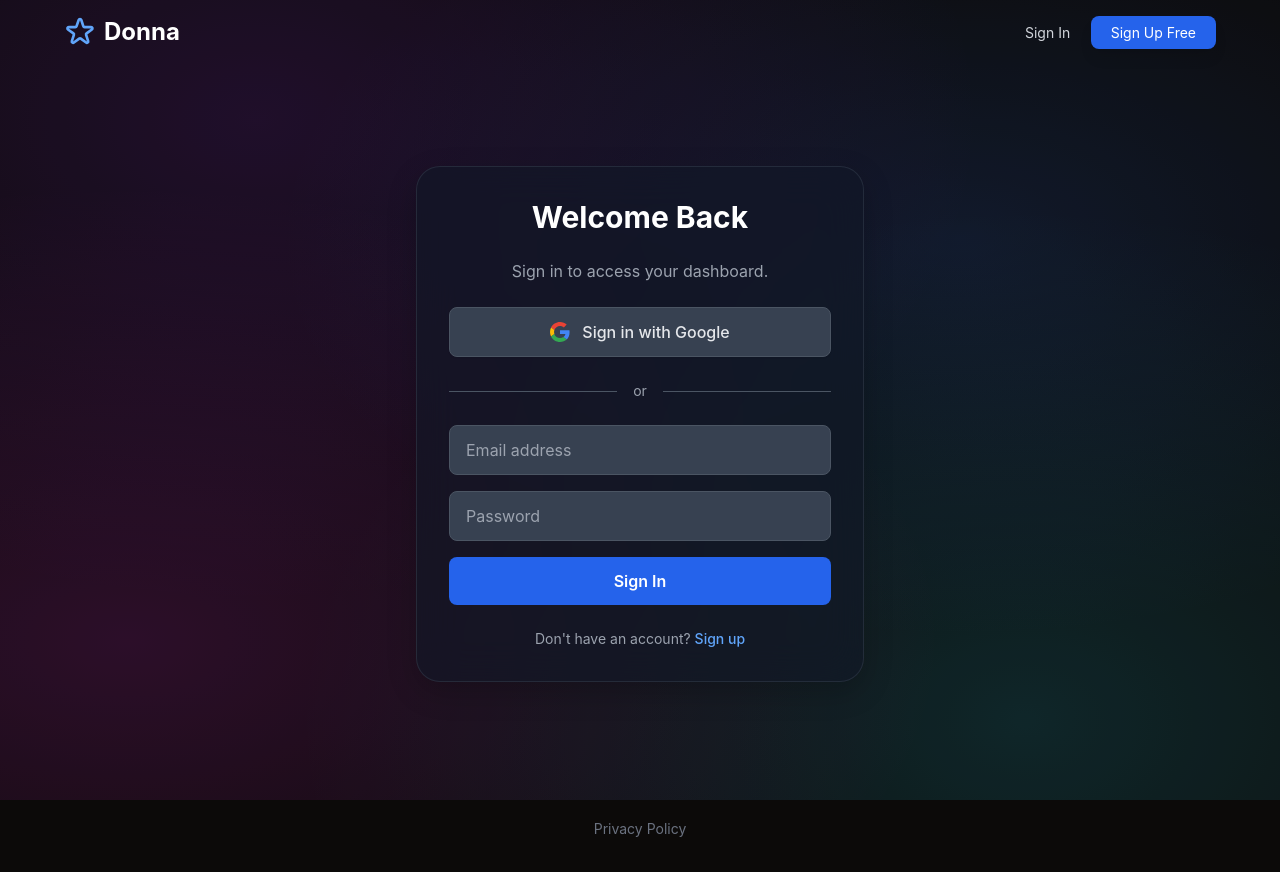
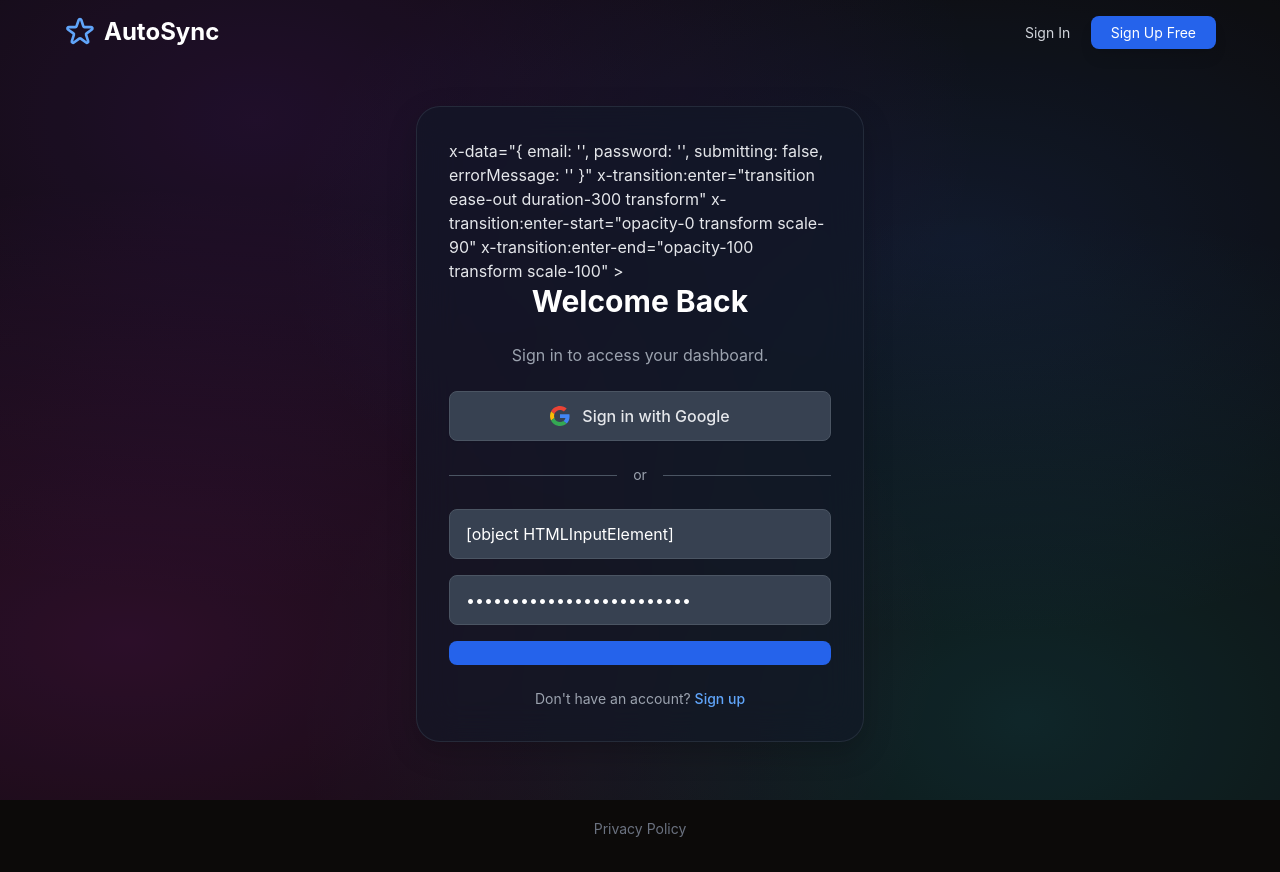
Before and after one commit to BETTlM/Secretary, a Flask app: page /login in a window 1280 px wide. Run offline with Flask 3, Linux system fonts and the light colour scheme; some libraries are stand-ins or nearby versions; some web fonts are replaced.

Commit message:
2025-11-05 21:39:41

```diff
--- a/templates/index.html
+++ b/templates/index.html
@@ -1,5 +1,5 @@
 {% extends "layout.html" %}
-{% block title %}Donna AI - Your Personal WhatsApp Secretary{% endblock %}
+{% block title %}AutoSync AI - Your Personal WhatsApp Assistant{% endblock %}
 
 {% block content %}
 <div class="text-center"
@@ -8,6 +8,7 @@
      x-transition:enter-start="opacity-0 translate-y-10"
      x-transition:enter-end="opacity-100 translate-y-0">
 
+    <!-- Hero Section -->
     <h1 class="text-5xl md:text-7xl font-extrabold text-white leading-tight">
         Never Miss a Deadline
         <br>
@@ -30,6 +31,7 @@
         </a>
     </div>
 
+    <!-- Feature Bento Box -->
     <div class="mt-24 max-w-5xl mx-auto grid grid-cols-1 md:grid-cols-3 gap-6">
 
         <div class="glass-card p-6 md:col-span-1 transform transition-all duration-300 hover:scale-105 hover:border-blue-400">
--- a/templates/layout.html
+++ b/templates/layout.html
@@ -4,19 +4,32 @@
     <meta charset="UTF-8">
     <meta name="viewport" content="width=device-width, initial-scale=1.0">
 
-    <title>{% block title %}Donna AI{% endblock %}</title>
+    <!-- Page Title -->
+    <title>{% block title %}AutoSync AI{% endblock %}</title>
 
+    <!-- Fonts & Scripts -->
     <link rel="preconnect" href="https://rsms.me/">
     <link rel="stylesheet" href="https://rsms.me/inter/inter.css">
     <script src="https://cdn.tailwindcss.com"></script>
     <script defer src="https://cdn.jsdelivr.net/npm/alpinejs@3.x.x/dist/cdn.min.js"></script>
 
+    <!--
+    NEW: FIREBASE SDKs
+    We load these in the <head> so they are ready for the login forms.
+    -->
+    <script src="https://www.gstatic.com/firebasejs/8.10.1/firebase-app.js"></script>
+    <script src="https://www.gstatic.com/firebasejs/8.10.1/firebase-auth.js"></script>
+    <!-- Our custom Firebase functions -->
+    <script src="{{ url_for('static', filename='firebase-init.js') }}"></script>
+
     <style>
+        /* Base Font */
         body {
             font-family: 'Inter', sans-serif;
             overflow-x: hidden;
         }
 
+        /* The new Mesh Gradient Background (CSS Only) */
         body::before {
             content: '';
             position: fixed;
@@ -26,7 +39,7 @@
             height: 100vh;
             z-index: -1;
             opacity: 0.8;
-            background-color: #0c0a09;
+            background-color: #0c0a09; /* stone-950 */
             background-image:
                 radial-gradient(at 20% 15%, hsla(272, 76%, 53%, 0.2) 0px, transparent 50%),
                 radial-gradient(at 75% 30%, hsla(220, 80%, 55%, 0.2) 0px, transparent 50%),
@@ -41,30 +54,37 @@
             100% { background-position: 0% 50%; }
         }
 
+        /* The "Glassmorphism" Card Style */
         .glass-card {
-            background-color: rgba(17, 24, 39, 0.6);
+            background-color: rgba(17, 24, 39, 0.6); /* gray-900 with 60% opacity */
             backdrop-filter: blur(20px);
             -webkit-backdrop-filter: blur(20px);
-            border: 1px solid rgba(55, 65, 81, 0.5);
-            border-radius: 1.5rem;
+            border: 1px solid rgba(55, 65, 81, 0.5); /* gray-700 with 50% opacity */
+            border-radius: 1.5rem; /* rounded-3xl */
             box-shadow: 0 10px 30px rgba(0, 0, 0, 0.2);
         }
+
+        /* Hides Alpine.js elements until they are ready */
+        [x-cloak] { display: none !important; }
     </style>
 </head>
-
 <body class="bg-stone-950 text-gray-200 antialiased">
 
+    <!-- Navigation Bar -->
     <nav class="fixed top-0 left-0 right-0 z-50 p-4">
         <div class="max-w-6xl mx-auto flex justify-between items-center">
             <a href="/" class="text-2xl font-bold text-white flex items-center group">
                 <svg class="w-8 h-8 mr-2 text-blue-400 group-hover:rotate-12 transition-transform duration-300" fill="none" stroke="currentColor" viewBox="0 0 24 24" xmlns="http://www.w3.org/2000/svg"><path stroke-linecap="round" stroke-linejoin="round" stroke-width="2" d="M11.049 2.927c.3-.921 1.603-.921 1.902 0l1.519 4.674a1 1 0 00.95.69h4.915c.969 0 1.371 1.24.588 1.81l-3.976 2.888a1 1 0 00-.363 1.118l1.518 4.674c.3.922-.755 1.688-1.538 1.118l-3.976-2.888a1 1 0 00-1.176 0l-3.976 2.888c-.783.57-1.838-.196-1.538-1.118l1.518-4.674a1 1 0 00-.363-1.118L2.98 10.099c-.783-.57-.38-1.81.588-1.81h4.914a1 1 0 00.95-.69L11.049 2.927z"></path></svg>
-                <span class="group-hover:text-blue-300 transition-colors">Donna</span>
+                <span class="group-hover:text-blue-300 transition-colors">AutoSync</span>
             </a>
             <div>
-
-                {% if session.get('user') %}
+                <!--
+                NEW: This nav is now dynamic. It checks the *server* session.
+                The signOut() function is from firebase-init.js
+                -->
+                {% if session.get('user_id') %}
                     <a href="/dashboard" class="py-2 px-4 text-sm text-gray-300 hover:text-white transition">Dashboard</a>
-                    <a href="/logout" class="py-2 px-5 text-sm bg-blue-600 text-white rounded-lg hover:bg-blue-700 transition transform hover:scale-105 shadow-lg">Logout</a>
+                    <button onclick="signOut()" class="py-2 px-5 text-sm bg-blue-600 text-white rounded-lg hover:bg-blue-700 transition transform hover:scale-105 shadow-lg">Logout</button>
                 {% else %}
                     <a href="/login" class="py-2 px-4 text-sm text-gray-300 hover:text-white transition">Sign In</a>
                     <a href="/register" class="py-2 px-5 text-sm bg-blue-600 text-white rounded-lg hover:bg-blue-700 transition transform hover:scale-105 shadow-lg">Sign Up Free</a>
@@ -73,9 +93,12 @@
         </div>
     </nav>
 
+    <!-- Main content block -->
     <main class="w-full min-h-screen flex items-center justify-center pt-24 pb-12 px-4">
         {% block content %}{% endblock %}
     </main>
+
+    <!-- Footer -->
     <footer class="w-full text-center p-4 pb-8">
         <a href="/privacy" class="text-sm text-gray-500 hover:text-gray-300 transition">
             Privacy Policy
--- a/templates/login.html
+++ b/templates/login.html
@@ -1,10 +1,14 @@
 {% extends "layout.html" %}
-{% block title %}Sign In - Donna{% endblock %}
+{% block title %}Sign In - AutoSync{% endblock %}
 
 {% block content %}
 <div
     class="w-full max-w-md p-8 space-y-6 glass-card"
-    x-data="{}"
+    <!--
+      NEW: x-data holds the form state.
+      The errorMessage pulls any server-side flash messages.
+    -->
+    x-data="{ email: '', password: '', submitting: false, errorMessage: '{{ get_flashed_messages(category_filter=['error']) | first or '' }}' }"
     x-transition:enter="transition ease-out duration-300 transform"
     x-transition:enter-start="opacity-0 transform scale-90"
     x-transition:enter-end="opacity-100 transform scale-100"
@@ -12,23 +16,19 @@
     <h1 class="text-3xl font-bold text-center text-white">Welcome Back</h1>
     <p class="text-center text-gray-400">Sign in to access your dashboard.</p>
 
-    {% with messages = get_flashed_messages(with_categories=true) %}
-      {% if messages %}
-        {% for category, message in messages %}
-          {% if category == 'error' %}
-            <div class="p-4 text-sm text-red-200 bg-red-800/50 rounded-lg border border-red-700" role="alert">
-                {{ message }}
-            </div>
-          {% endif %}
-        {% endfor %}
-      {% endif %}
-    {% endwith %}
+    <!-- Error Message -->
+    <div x-show="errorMessage" x-cloak
+         class="p-4 text-sm text-red-200 bg-red-800/50 rounded-lg border border-red-700"
+         role="alert"
+         x-text="errorMessage">
+    </div>
 
-    <a href="/auth/google"
+    <!-- NEW: Google Sign In is now a button that calls JS -->
+    <button @click="signInWithGoogle()"
        class="flex items-center justify-center w-full px-4 py-3 font-medium text-gray-200 bg-gray-700 border border-gray-600 rounded-lg shadow-sm hover:bg-gray-600 transition duration-150 transform hover:scale-105">
         <svg class="w-5 h-5 mr-3" viewBox="0 0 48 48"><path fill="#EA4335" d="M24 9.5c3.54 0 6.71 1.22 9.21 3.6l6.85-6.85C35.9 2.38 30.47 0 24 0 14.62 0 6.51 5.38 2.56 13.22l7.98 6.19C12.43 13.72 17.74 9.5 24 9.5z"></path><path fill="#4285F4" d="M46.98 24.55c0-1.57-.15-3.09-.38-4.55H24v9.02h12.94c-.58 2.96-2.26 5.48-4.78 7.18l7.73 6c4.51-4.18 7.09-10.36 7.09-17.65z"></path><path fill="#FBBC05" d="M10.53 28.59c-.48-1.45-.76-2.99-.76-4.59s.27-3.14.76-4.59l-7.98-6.19C.92 16.46 0 20.12 0 24c0 3.88.92 7.54 2.56 10.78l7.97-6.19z"></path><path fill="#34A853" d="M24 48c6.48 0 11.93-2.13 15.89-5.81l-7.73-6c-2.15 1.45-4.92 2.3-8.16 2.3-6.26 0-11.57-4.22-13.47-9.91l-7.98 6.19C6.51 42.62 14.62 48 24 48z"></path><path fill="none" d="M0 0h48v48H0z"></path></svg>
         Sign in with Google
-    </a>
+    </button>
 
     <div class="flex items-center">
         <div class="flex-grow border-t border-gray-600"></div>
@@ -36,22 +36,27 @@
         <div class="flex-grow border-t border-gray-600"></div>
     </div>
 
-    <form action="/login" method="POST" class="space-y-4">
+    <!--
+      NEW: Login Form now calls signInWithEmail()
+      @submit.prevent stops the page from reloading.
+    -->
+    <form @submit.prevent="submitting = true; errorMessage = ''; signInWithEmail(email, password).catch(e => { errorMessage = e.message; submitting = false; })" class="space-y-4">
         <div>
             <label for="email" class="text-sm font-medium text-gray-300 sr-only">Email</label>
-            <input id="email" name="email" type="email" autocomplete="email" required
+            <input id="email" name="email" type="email" autocomplete="email" required x-model="email"
                    class="w-full px-4 py-3 text-white placeholder-gray-400 bg-gray-700 border border-gray-600 rounded-lg focus:outline-none focus:ring-2 focus:ring-blue-500 focus:border-blue-500"
                    placeholder="Email address">
         </div>
         <div>
             <label for="password" class="text-sm font-medium text-gray-300 sr-only">Password</label>
-            <input id="password" name="password" type="password" autocomplete="current-password" required
+            <input id="password" name="password" type="password" autocomplete="current-password" required x-model="password"
                    class="w-full px-4 py-3 text-white placeholder-gray-400 bg-gray-700 border border-gray-600 rounded-lg focus:outline-none focus:ring-2 focus:ring-blue-500 focus:border-blue-500"
                    placeholder="Password">
         </div>
-        <button type="submit"
-                class="w-full px-4 py-3 font-semibold text-white bg-blue-600 rounded-lg hover:bg-blue-700 focus:outline-none focus:ring-2 focus:ring-blue-500 focus:ring-offset-2 focus:ring-offset-gray-800 transition duration-150 transform hover:scale-105">
-            Sign In
+        <button type="submit" :disabled="submitting"
+                class="w-full px-4 py-3 font-semibold text-white bg-blue-600 rounded-lg hover:bg-blue-700 transition duration-150 transform hover:scale-105 disabled:opacity-50 disabled:cursor-not-allowed">
+            <span x-show="!submitting">Sign In</span>
+            <span x-show="submitting" x-cloak>Signing In...</span>
         </button>
     </form>
 
--- a/templates/onboarding.html
+++ b/templates/onboarding.html
@@ -1,5 +1,5 @@
 {% extends "layout.html" %}
-{% block title %}Onboarding - Donna{% endblock %}
+{% block title %}Onboarding - AutoSync{% endblock %}
 
 {% block content %}
 <div
```
Also changed, not shown: templates/dashboard.html (+28 -6 lines), templates/register.html (+25 -11 lines).
